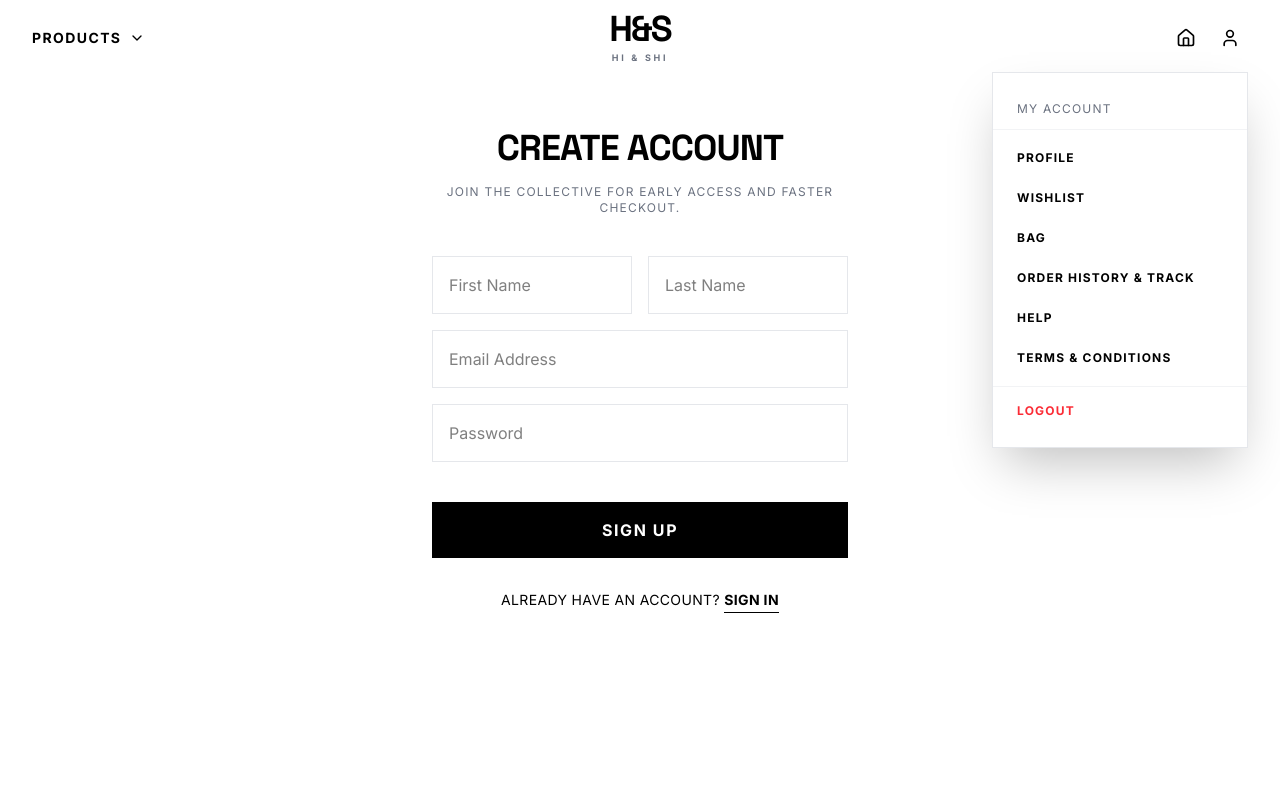
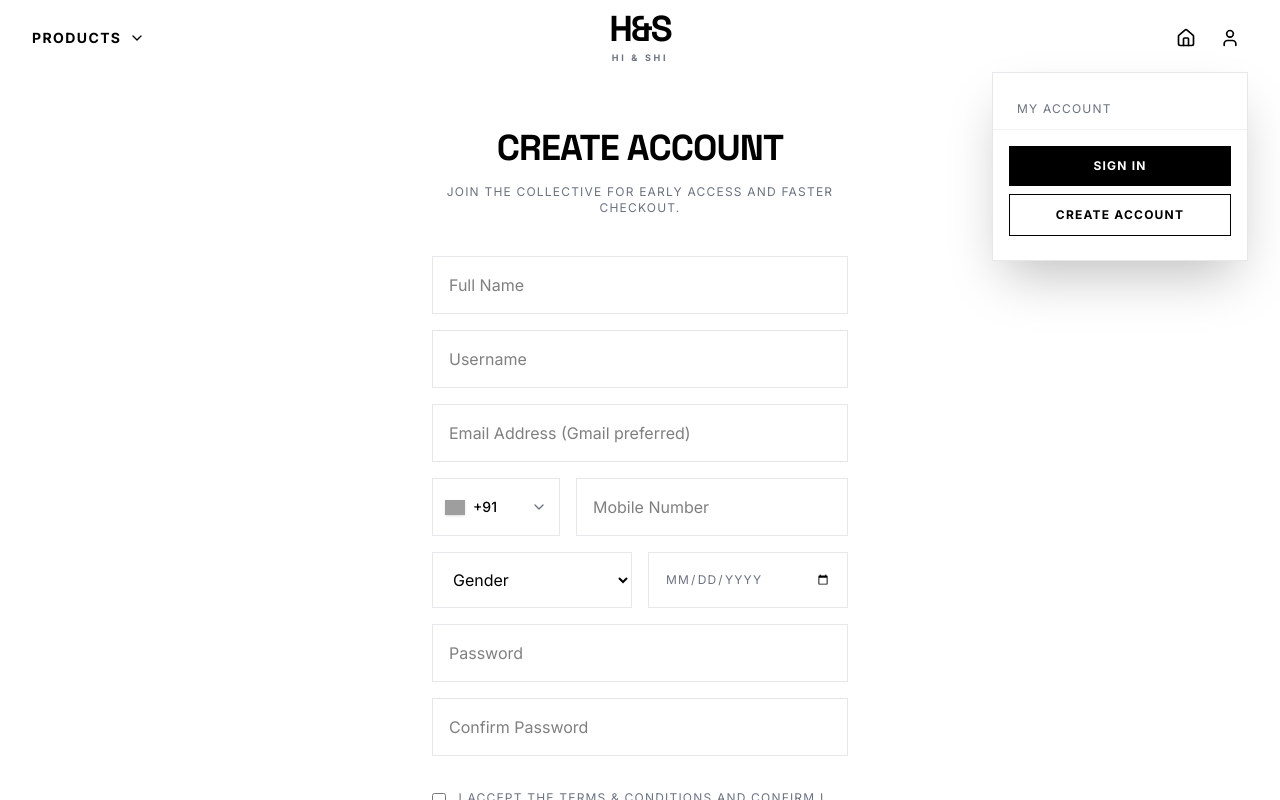
Before and after one commit to ashokkumar-narisetti/H-S, a React app: page /signup in a window 1280 px wide. Both pictures are taken after a click on the button 1230 px from the left and 38 px from the top of the page. Shown: the top 800 px of the page. Built offline with nearby package versions, Linux system fonts and the light colour scheme; grey boxes are pictures that could not be loaded; the HTML template or start-up script is replaced by a standard one.

Commit message:
updated the signup page

```diff
--- a/src/components/Navbar.jsx
+++ b/src/components/Navbar.jsx
@@ -2,6 +2,7 @@ import { Link, useLocation } from 'react-router-dom';
 import { User, ChevronDown, Home } from 'lucide-react';
 import { useState, useEffect, useRef } from 'react';
 import { motion, AnimatePresence } from 'framer-motion';
+import { useAuthStore } from '../store/useAuthStore';
 
 export default function Navbar() {
   const [isScrolled, setIsScrolled] = useState(false);
@@ -11,6 +12,7 @@ export default function Navbar() {
   const productsRef = useRef(null);
   const profileRef = useRef(null);
   const location = useLocation();
+  const { isAuthenticated, logout, user } = useAuthStore();
 
   // Handle scroll effect
   useEffect(() => {
@@ -57,7 +59,7 @@ export default function Navbar() {
     // { name: 'Wallet', path: '/wallet' },
     { name: 'Help', path: '/help' },
     { name: 'Terms & Conditions', path: '/terms' },
-    { name: 'Logout', path: '/' } // Redirects to home for mock logout
+    { name: 'Logout', action: () => logout() }
   ];
 
   return (
@@ -142,18 +144,49 @@ export default function Navbar() {
                     className="absolute top-full right-0 mt-4 w-64 bg-white border border-border shadow-2xl py-4 flex flex-col z-50"
                   >
                     <div className="px-6 py-3 border-b border-border/50 mb-2">
-                      <p className="text-xs uppercase tracking-widest text-muted-foreground">My Account</p>
+                      <p className="text-xs uppercase tracking-widest text-muted-foreground">
+                        {isAuthenticated ? `Welcome, ${user?.name || 'User'}` : 'My Account'}
+                      </p>
                     </div>
-                    {profileLinks.map((link) => (
+                    {isAuthenticated ? (
+                      profileLinks.map((link) => (
+                        link.path ? (
                           <Link
                             key={link.name}
                             to={link.path}
-                        onClick={() => link.name === 'Logout' && alert('Logged out successfully!')}
-                        className={`px-6 py-3 text-xs font-bold uppercase tracking-widest hover:bg-muted hover:text-black transition-colors ${link.name === 'Logout' ? 'text-red-500 hover:text-red-600 border-t border-border/50 mt-2 pt-4' : ''}`}
+                            className="px-6 py-3 text-xs font-bold uppercase tracking-widest hover:bg-muted hover:text-black transition-colors"
                           >
                             {link.name}
                           </Link>
-                    ))}
+                        ) : (
+                          <button
+                            key={link.name}
+                            onClick={() => {
+                              link.action();
+                              setIsProfileOpen(false);
+                            }}
+                            className="px-6 py-3 text-left text-xs font-bold uppercase tracking-widest hover:bg-muted text-red-500 hover:text-red-600 border-t border-border/50 mt-2 pt-4 transition-colors"
+                          >
+                            {link.name}
+                          </button>
+                        )
+                      ))
+                    ) : (
+                      <div className="flex flex-col gap-2 px-4 py-2">
+                        <Link
+                          to="/login"
+                          className="w-full text-center bg-foreground text-background py-3 text-xs font-bold uppercase tracking-widest hover:bg-black/80 transition-colors"
+                        >
+                          Sign In
+                        </Link>
+                        <Link
+                          to="/signup"
+                          className="w-full text-center border border-foreground text-foreground py-3 text-xs font-bold uppercase tracking-widest hover:bg-muted transition-colors"
+                        >
+                          Create Account
+                        </Link>
+                      </div>
+                    )}
                   </motion.div>
                 )}
               </AnimatePresence>
--- /dev/null
+++ b/src/data/countries.js
@@ -0,0 +1,60 @@
+export const COUNTRIES = [
+  { code: '+93', iso: 'AF', name: 'Afghanistan' },
+  { code: '+355', iso: 'AL', name: 'Albania' },
+  { code: '+213', iso: 'DZ', name: 'Algeria' },
+  { code: '+54', iso: 'AR', name: 'Argentina' },
+  { code: '+61', iso: 'AU', name: 'Australia' },
+  { code: '+43', iso: 'AT', name: 'Austria' },
+  { code: '+880', iso: 'BD', name: 'Bangladesh' },
+  { code: '+32', iso: 'BE', name: 'Belgium' },
+  { code: '+55', iso: 'BR', name: 'Brazil' },
+  { code: '+1', iso: 'CA', name: 'Canada' },
+  { code: '+56', iso: 'CL', name: 'Chile' },
+  { code: '+86', iso: 'CN', name: 'China' },
+  { code: '+57', iso: 'CO', name: 'Colombia' },
+  { code: '+45', iso: 'DK', name: 'Denmark' },
+  { code: '+20', iso: 'EG', name: 'Egypt' },
+  { code: '+358', iso: 'FI', name: 'Finland' },
+  { code: '+33', iso: 'FR', name: 'France' },
+  { code: '+49', iso: 'DE', name: 'Germany' },
+  { code: '+30', iso: 'GR', name: 'Greece' },
+  { code: '+852', iso: 'HK', name: 'Hong Kong' },
+  { code: '+91', iso: 'IN', name: 'India' },
+  { code: '+62', iso: 'ID', name: 'Indonesia' },
+  { code: '+353', iso: 'IE', name: 'Ireland' },
+  { code: '+972', iso: 'IL', name: 'Israel' },
+  { code: '+39', iso: 'IT', name: 'Italy' },
+  { code: '+81', iso: 'JP', name: 'Japan' },
+  { code: '+254', iso: 'KE', name: 'Kenya' },
+  { code: '+82', iso: 'KR', name: 'South Korea' },
+  { code: '+60', iso: 'MY', name: 'Malaysia' },
+  { code: '+52', iso: 'MX', name: 'Mexico' },
+  { code: '+31', iso: 'NL', name: 'Netherlands' },
+  { code: '+64', iso: 'NZ', name: 'New Zealand' },
+  { code: '+234', iso: 'NG', name: 'Nigeria' },
+  { code: '+47', iso: 'NO', name: 'Norway' },
+  { code: '+92', iso: 'PK', name: 'Pakistan' },
+  { code: '+63', iso: 'PH', name: 'Philippines' },
+  { code: '+48', iso: 'PL', name: 'Poland' },
+  { code: '+351', iso: 'PT', name: 'Portugal' },
+  { code: '+7', iso: 'RU', name: 'Russia' },
+  { code: '+966', iso: 'SA', name: 'Saudi Arabia' },
+  { code: '+65', iso: 'SG', name: 'Singapore' },
+  { code: '+27', iso: 'ZA', name: 'South Africa' },
+  { code: '+34', iso: 'ES', name: 'Spain' },
+  { code: '+46', iso: 'SE', name: 'Sweden' },
+  { code: '+41', iso: 'CH', name: 'Switzerland' },
+  { code: '+886', iso: 'TW', name: 'Taiwan' },
+  { code: '+66', iso: 'TH', name: 'Thailand' },
+  { code: '+90', iso: 'TR', name: 'Turkey' },
+  { code: '+380', iso: 'UA', name: 'Ukraine' },
+  { code: '+971', iso: 'AE', name: 'United Arab Emirates' },
+  { code: '+44', iso: 'GB', name: 'United Kingdom' },
+  { code: '+1', iso: 'US', name: 'United States' },
+  { code: '+58', iso: 'VE', name: 'Venezuela' },
+  { code: '+84', iso: 'VN', name: 'Vietnam' }
+].map(c => ({
+  ...c,
+  iso: c.iso.toLowerCase(),
+  flag: `https://flagcdn.com/w20/${c.iso.toLowerCase()}.png`
+})).sort((a, b) => a.name.localeCompare(b.name));
--- a/src/pages/AuthPage.jsx
+++ b/src/pages/AuthPage.jsx
@@ -5,27 +5,81 @@
  *    - Wire up the form to send `POST /api/auth/login` with `{ email, password }`.
  *    - On success, store the JWT (e.g., in an httpOnly cookie or Zustand store) and fetch the user profile.
  * 2. Signup Submission:
- *    - Wire up the form to send `POST /api/auth/register` with `{ firstName, lastName, email, password }`.
+ *    - Wire up the form to send `POST /api/auth/register` with `{ fullName, username, email, countryCode, mobile, gender, dob, password }`.
  * 3. Form Validation:
  *    - Add client-side validation for passwords and backend error handling (e.g., "Email already exists", "Invalid credentials").
  *    - Use a global Auth store (e.g., `useAuthStore`) to track `isAuthenticated` state across the app.
  */
 import { useState, useEffect } from 'react';
 import { useLocation, Link, useNavigate } from 'react-router-dom';
+import { useAuthStore } from '../store/useAuthStore';
+import { ChevronDown } from 'lucide-react';
+import { useRef } from 'react';
+import { COUNTRIES } from '../data/countries';
+
+function CountrySelect({ value, onChange }) {
+  const [isOpen, setIsOpen] = useState(false);
+  const ref = useRef(null);
+
+  useEffect(() => {
+    function handleClickOutside(event) {
+      if (ref.current && !ref.current.contains(event.target)) setIsOpen(false);
+    }
+    document.addEventListener("mousedown", handleClickOutside);
+    return () => document.removeEventListener("mousedown", handleClickOutside);
+  }, []);
+
+  const selected = COUNTRIES.find(c => c.code === value) || COUNTRIES[0];
+
+  return (
+    <div className="relative w-32 flex-shrink-0" ref={ref}>
+      <button
+        type="button"
+        onClick={() => setIsOpen(!isOpen)}
+        className="w-full h-full px-3 py-4 border border-border bg-background flex items-center justify-between focus:outline-none focus:border-foreground"
+      >
+        <div className="flex items-center gap-2">
+          <img src={selected.flag} alt={selected.iso} className="w-5 h-auto shadow-sm" />
+          <span className="text-sm font-medium">{selected.code}</span>
+        </div>
+        <ChevronDown className="w-4 h-4 text-muted-foreground" />
+      </button>
+
+      {isOpen && (
+        <div className="absolute top-full left-0 w-full mt-1 bg-white border border-border shadow-lg z-50 max-h-60 overflow-y-auto">
+          {COUNTRIES.map(c => (
+            <button
+              key={c.code}
+              type="button"
+              onClick={() => { onChange(c.code); setIsOpen(false); }}
+              className="w-full px-3 py-3 flex items-center gap-2 hover:bg-muted transition-colors text-sm"
+            >
+              <img src={c.flag} alt={c.iso} className="w-5 h-auto shadow-sm" />
+              <span className="font-medium">{c.code}</span>
+            </button>
+          ))}
+        </div>
+      )}
+    </div>
+  );
+}
 
 export default function AuthPage() {
   const location = useLocation();
   const navigate = useNavigate();
   const [isLogin, setIsLogin] = useState(location.pathname === '/login');
+  const [countryCode, setCountryCode] = useState('+91');
 
   useEffect(() => {
     setIsLogin(location.pathname === '/login');
   }, [location]);
 
+  const login = useAuthStore(state => state.login);
+
   const handleSubmit = (e) => {
     e.preventDefault();
-    // Mock Auth
-    alert(`${isLogin ? 'Logged in' : 'Signed up'} successfully!`);
+    // @BACKEND_TEAM: Once API returns success and JWT, pass the user object here.
+    login({ name: isLogin ? 'Returning User' : 'New User' });
     navigate('/');
   };
 
@@ -42,16 +96,44 @@ export default function AuthPage() {
         </p>
       </div>
 
-      <form onSubmit={handleSubmit} className="space-y-4">
-        {!isLogin && (
-          <div className="grid grid-cols-2 gap-4">
-            <input required type="text" placeholder="First Name" className="w-full p-4 border border-border bg-background focus:outline-none focus:border-foreground" />
-            <input required type="text" placeholder="Last Name" className="w-full p-4 border border-border bg-background focus:outline-none focus:border-foreground" />
-          </div>
+      <form onSubmit={handleSubmit} className="space-y-4 text-left">
+        {isLogin ? (
+          <>
+            <input required type="email" placeholder="Email Address" className="w-full p-4 border border-border bg-background focus:outline-none focus:border-foreground" />
+            <input required type="password" placeholder="Password" className="w-full p-4 border border-border bg-background focus:outline-none focus:border-foreground" />
+          </>
+        ) : (
+          <>
+            <input required type="text" placeholder="Full Name" className="w-full p-4 border border-border bg-background focus:outline-none focus:border-foreground" />
+            <input required type="text" placeholder="Username" className="w-full p-4 border border-border bg-background focus:outline-none focus:border-foreground" />
+            <input required type="email" placeholder="Email Address (Gmail preferred)" className="w-full p-4 border border-border bg-background focus:outline-none focus:border-foreground" />
+
+            <div className="flex gap-4">
+              <CountrySelect value={countryCode} onChange={setCountryCode} />
+              <input required type="tel" placeholder="Mobile Number" className="w-full p-4 border border-border bg-background focus:outline-none focus:border-foreground" />
+            </div>
+
+            <div className="grid grid-cols-2 gap-4">
+              <select className="w-full p-4 border border-border bg-background focus:outline-none focus:border-foreground" required defaultValue="">
+                <option value="" disabled>Gender</option>
+                <option value="male">Male</option>
+                <option value="female">Female</option>
+                <option value="prefer-not-to-say">Prefer not to say</option>
+              </select>
+              <input required type="date" title="Date of Birth" className="w-full p-4 border border-border bg-background focus:outline-none focus:border-foreground uppercase text-xs tracking-widest text-muted-foreground" />
+            </div>
+
+            <input required type="password" placeholder="Password" className="w-full p-4 border border-border bg-background focus:outline-none focus:border-foreground" />
+            <input required type="password" placeholder="Confirm Password" className="w-full p-4 border border-border bg-background focus:outline-none focus:border-foreground" />
+
+            <label className="flex items-start gap-3 mt-4 cursor-pointer">
+              <input required type="checkbox" className="w-5 h-5 accent-foreground mt-0.5" />
+              <span className="text-xs uppercase tracking-widest text-muted-foreground leading-relaxed">
+                I accept the Terms & Conditions and confirm I am over 18 years old.
+              </span>
+            </label>
+          </>
         )}
-
-        <input required type="email" placeholder="Email Address" className="w-full p-4 border border-border bg-background focus:outline-none focus:border-foreground" />
-        <input required type="password" placeholder="Password" className="w-full p-4 border border-border bg-background focus:outline-none focus:border-foreground" />
 
         <button type="submit" className="w-full py-4 mt-6 bg-foreground text-background font-bold uppercase tracking-widest hover:bg-black/80 transition-colors">
           {isLogin ? 'Sign In' : 'Sign Up'}
--- a/src/pages/ProductDetailPage.jsx
+++ b/src/pages/ProductDetailPage.jsx
@@ -5,6 +5,8 @@ import { motion, AnimatePresence } from 'framer-motion';
 import { products } from '../data/products';
 import { useCartStore } from '../store/useCartStore';
 import { useWishlistStore } from '../store/useWishlistStore';
+import { useAuthStore } from '../store/useAuthStore';
+import { useNavigate } from 'react-router-dom';
 
 const Accordion = ({ title, children, defaultOpen = false }) => {
   const [isOpen, setIsOpen] = useState(defaultOpen);
@@ -38,6 +40,8 @@ const Accordion = ({ title, children, defaultOpen = false }) => {
 export default function ProductDetailPage() {
   const { id } = useParams();
   const product = products.find(p => p.id === id);
+  const navigate = useNavigate();
+  const isAuthenticated = useAuthStore(state => state.isAuthenticated);
 
   const [selectedSize, setSelectedSize] = useState('');
   const [selectedColor, setSelectedColor] = useState('');
@@ -71,6 +75,10 @@ export default function ProductDetailPage() {
   }
 
   const handleAddToCart = () => {
+    if (!isAuthenticated) {
+      navigate('/login');
+      return;
+    }
     addToCart(product, selectedSize, quantity, selectedColor);
     setIsAdded(true);
     setTimeout(() => setIsAdded(false), 2000);
--- /dev/null
+++ b/src/store/useAuthStore.js
@@ -0,0 +1,20 @@
+import { create } from 'zustand';
+
+/**
+ * @BACKEND_TEAM - AUTHENTICATION INTEGRATION:
+ *
+ * This is a mock authentication store for the frontend MVP.
+ *
+ * To integrate with the real backend:
+ * 1. `login(token, userData)`: Update this method to store the JWT (e.g., in localStorage or cookies)
+ *    and set `isAuthenticated: true`.
+ * 2. `logout()`: Clear the JWT and reset state.
+ * 3. `checkAuth()`: Create a method that runs on app initialization to check if a valid token exists
+ *    and fetch the user's profile to populate `user`.
+ */
+export const useAuthStore = create((set) => ({
+  isAuthenticated: false,
+  user: null,
+  login: (userData) => set({ isAuthenticated: true, user: userData || { name: 'Mock User' } }),
+  logout: () => set({ isAuthenticated: false, user: null }),
+}));
```
Lines whose indentation alone changed are shown as unchanged.
